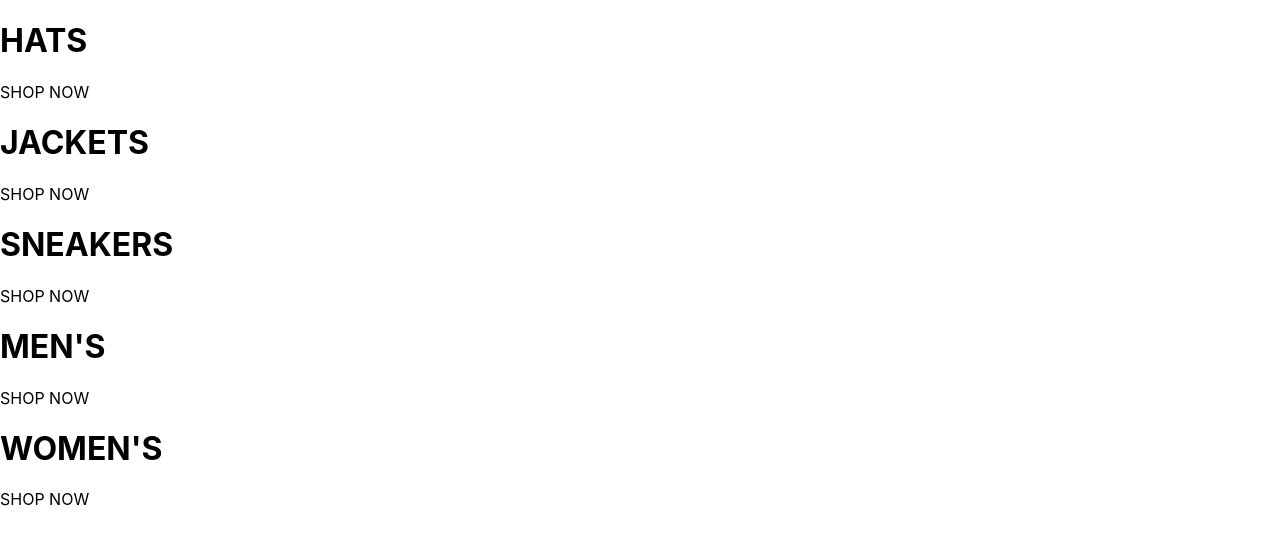
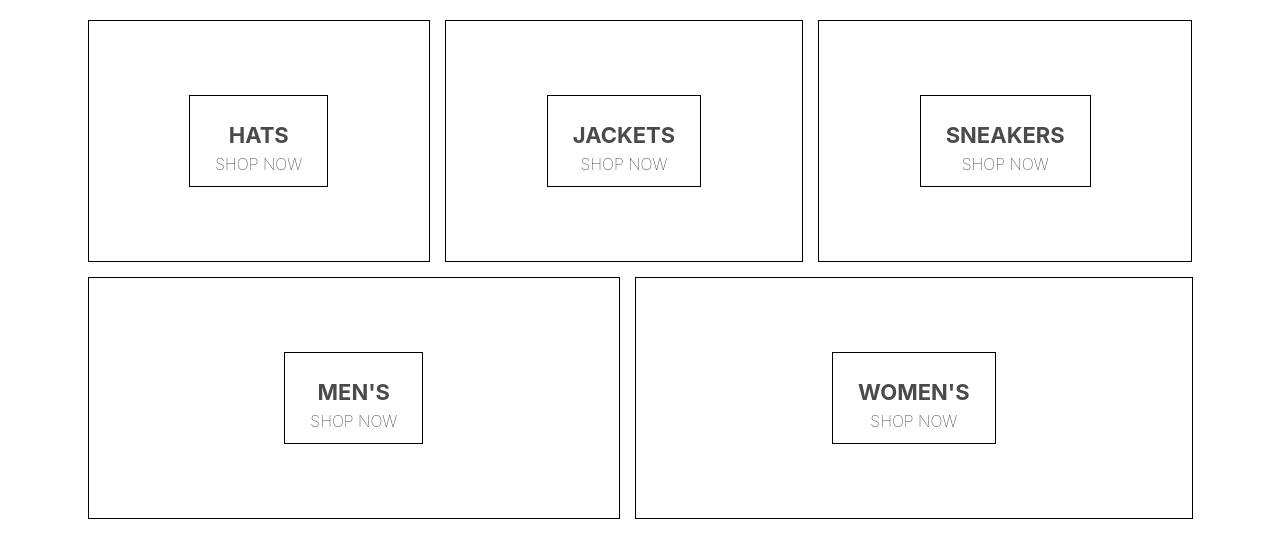
Before and after one commit to eldeeno/crown-clothing, a React (Create React App) app: page / in a window 1280 px wide. Shown: the top 558 px of the page. Built offline with nearby package versions, Linux system fonts and the light colour scheme.

Commit message:
project setup 01

```diff
--- a/package.json
+++ b/package.json
@@ -6,6 +6,7 @@
     "@testing-library/jest-dom": "^4.2.4",
     "@testing-library/react": "^9.5.0",
     "@testing-library/user-event": "^7.2.1",
+    "node-sass": "^4.14.1",
     "react": "^16.13.1",
     "react-dom": "^16.13.1",
     "react-scripts": "3.4.1"
--- a/src/homepage.component.jsx
+++ b/src/homepage.component.jsx
@@ -1,4 +1,5 @@
-import React from 'react'
+import React from 'react';
+import './homepage.styles.scss';
 
 const HomePage = () => (
   <div className='homepage'>
--- /dev/null
+++ b/src/homepage.styles.scss
@@ -0,0 +1,54 @@
+.homepage {
+  display: flex;
+  flex-direction: column;
+  align-items: center;
+  padding: 20px 80px;
+}
+
+.directory-menu {
+  width: 100%;
+  display: flex;
+  flex-wrap: wrap;
+  justify-content: space-between;
+}
+
+.menu-item {
+  min-width: 30%;
+  height: 240px;
+  flex: 1 1 auto;
+  display: flex;
+  align-items: center;
+  justify-content: center;
+  border: 1px solid black;
+  margin: 0 7.5px 15px;
+
+  &:first-child {
+    margin-right: 7.5px;
+  }
+
+  &:last-child {
+    margin-left: 7.5px;
+  }
+
+  .content {
+    height: 90px;
+    padding: 0 25px;
+    display: flex;
+    flex-direction: column;
+    align-items: center;
+    justify-content: center;
+    border: 1px solid black;
+
+    .title {
+      font-weight: bold;
+      margin-bottom: 6px;
+      font-size: 22px;
+      color: #4a4a4a;
+    }
+
+    .subtitle {
+      font-weight: lighter;
+      font-size: 16px;
+    }
+  }
+}
```
Also changed, not shown: 1 other file (tests, documents, lock files or other folders).
